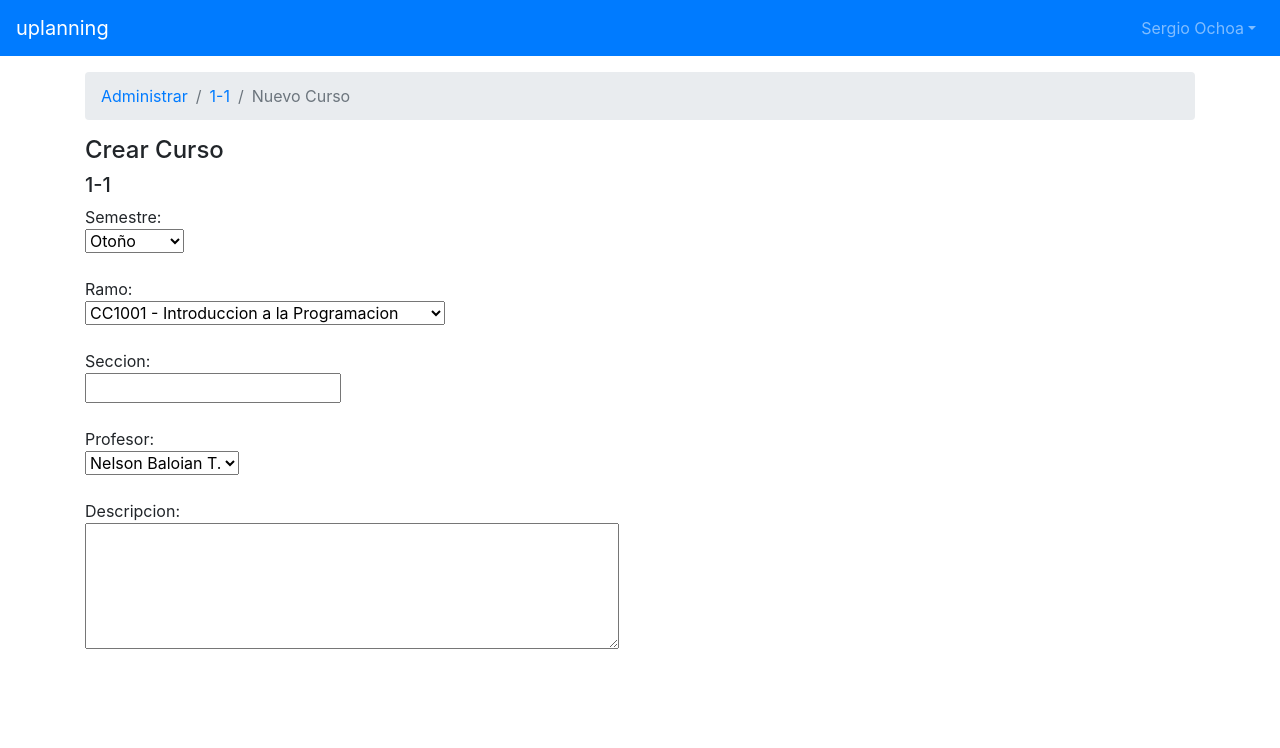
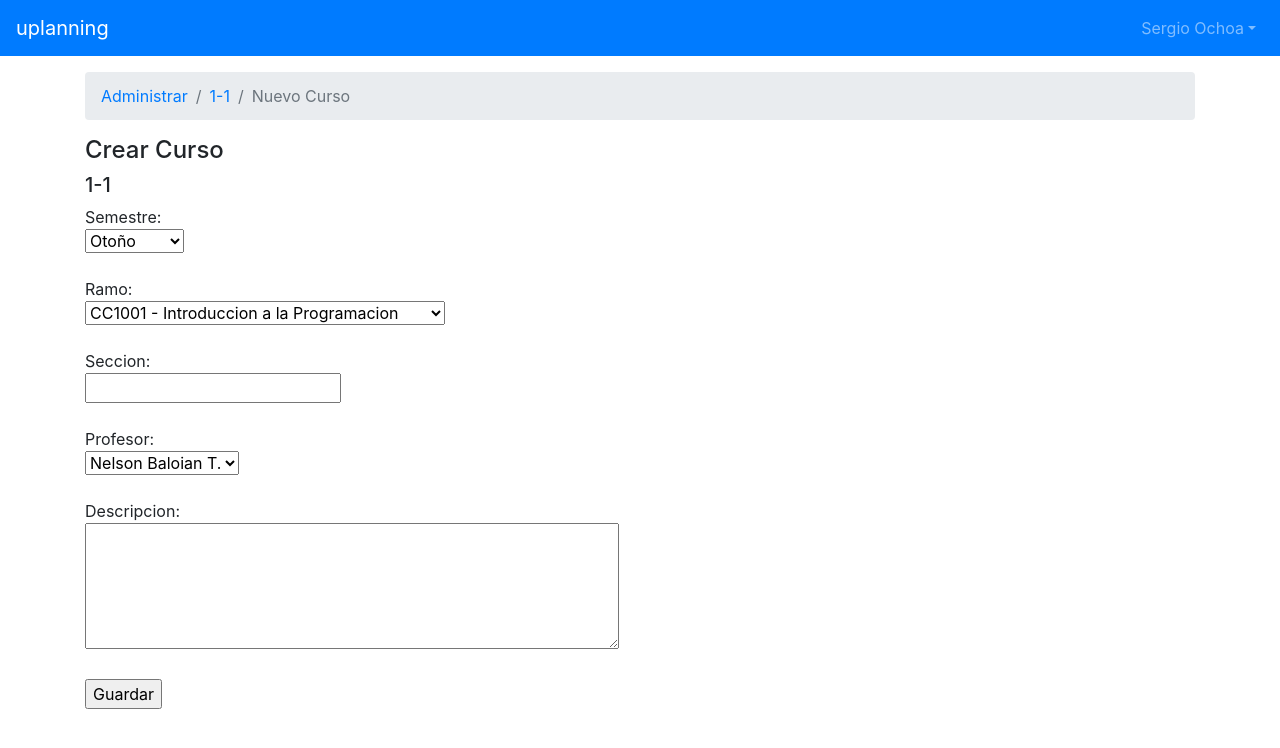
Before and after one commit to danielarayap/uplanning, a React (Create React App) app in the folder uplanning-app/: page /manage/1/1/new_course in a window 1280 px wide. Shown: the top 748 px of the page. Built offline with nearby package versions, Linux system fonts and the light colour scheme.

Commit message:
Agrega boton para guardar

```diff
--- a/uplanning-app/src/components/NewCourse.js
+++ b/uplanning-app/src/components/NewCourse.js
@@ -61,6 +61,8 @@ class NewCourse extends React.Component {
 						Descripcion: <br/>
 						<textarea id="description" rows="5" cols="50"/>
 						<br/><br/>
+						<input type="submit" value="Guardar"/>
+						<br/><br/>
 					</form>
 				</Container>
 			</main>
```
